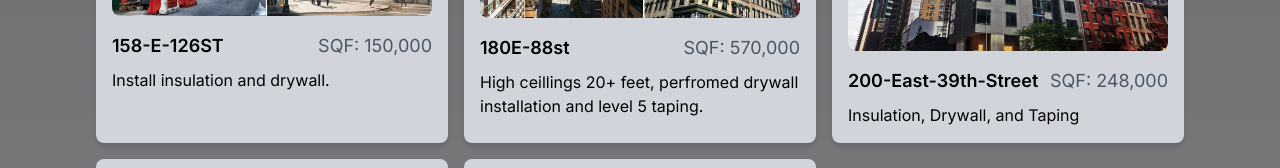
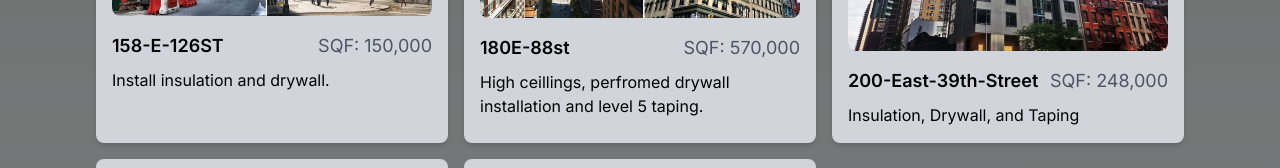
Before and after one commit to marcelchelo/4vill, a Next.js app: page /projects in a window 1280 px wide. Shown: the part 409-577 px from the top of the page. Built offline with nearby package versions, Linux system fonts and the light colour scheme.

Commit message:
updated description

```diff
--- a/app/projects/page.tsx
+++ b/app/projects/page.tsx
@@ -13,7 +13,7 @@ const cardData = [
     siteName: "180E-88st",
     address: "404 Birch St",
     sqf: "570,000",
-    scope: "High ceillings 20+ feet, perfromed drywall installation and level 5 taping.  ",
+    scope: "High ceillings, perfromed drywall installation and level 5 taping.  ",
     image: "/180E-88st.jpg",
   },
   {
```
